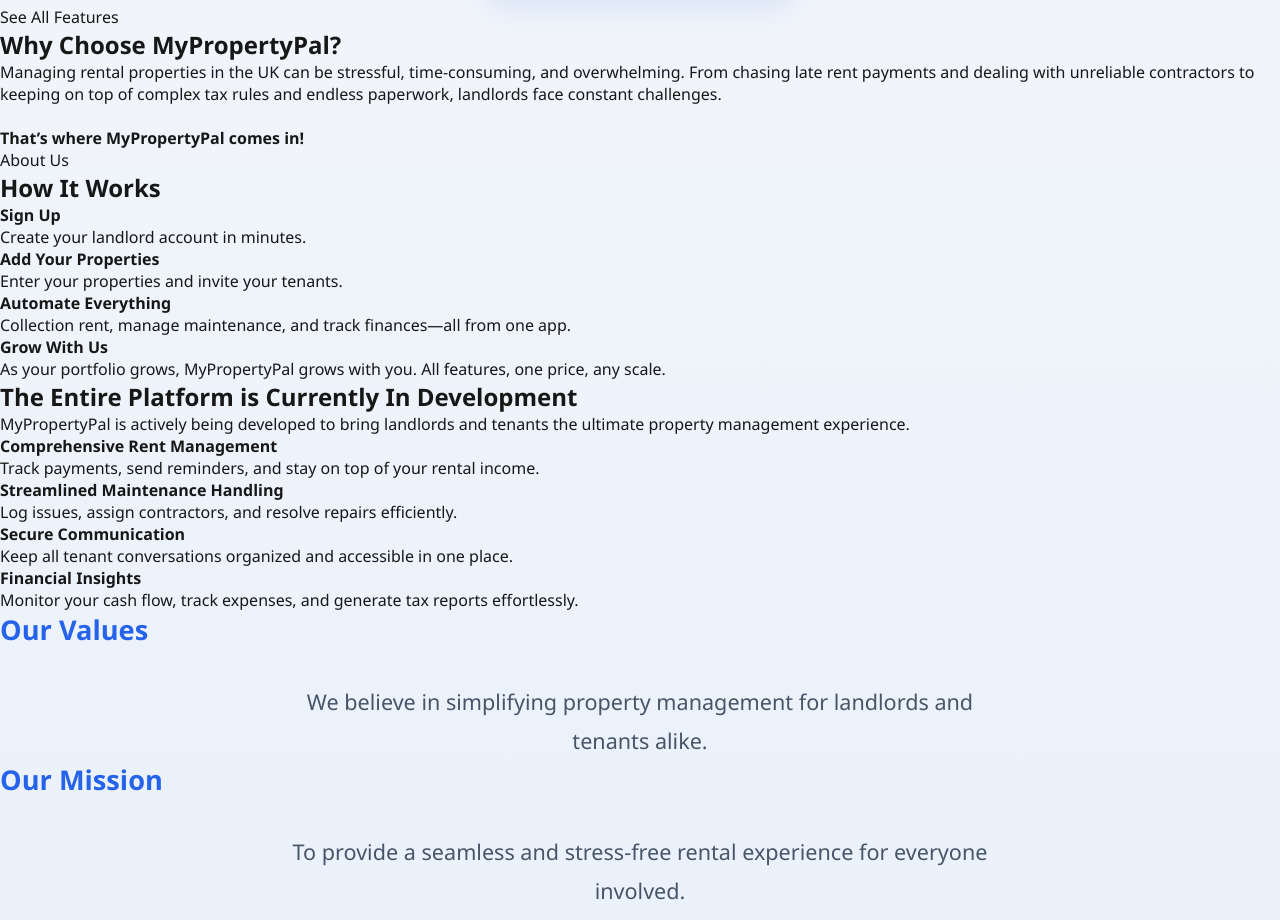
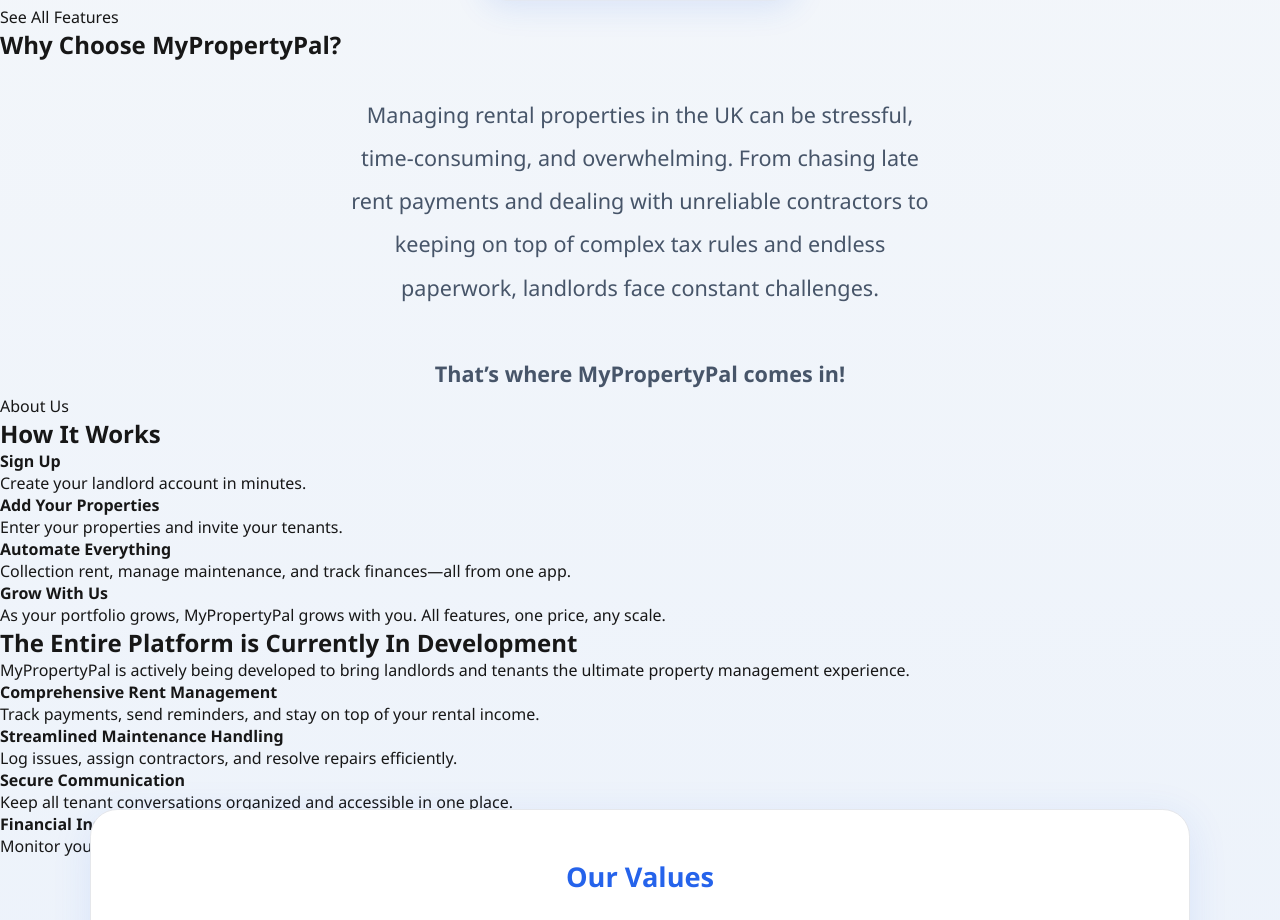
Before and after one commit to rubberduckies12/MyPropertyPal, a Next.js app in the folder webpage/: page / in a window 1280 px wide. Shown: the part 672-1592 px from the top of the page. Built offline with nearby package versions, Linux system fonts and the light colour scheme.

Commit message:
class name mismatches

```diff
--- a/webpage/src/pages/landing/landing.jsx
+++ b/webpage/src/pages/landing/landing.jsx
@@ -65,7 +65,7 @@ function FeatureCarousel() {
 			<div className={styles["features-carousel-track"]}>
 				{getVisible().map((feature, idx) => (
 					<div
-						className={`${styles["feature-card"]} ${styles["carousel-card"]} ${
+						className={`${styles["carousel-card"]} ${
 							idx === 1 ? styles["active"] : styles["faded"]
 						}`}
 						key={feature.title}
@@ -167,7 +167,7 @@ const Landing = () => {
 					className={`${styles["landing-section"]} ${styles["landing-card"]}`}
 				>
 					<h2 className={styles["landing-card-title"]}>Why Choose MyPropertyPal?</h2>
-					<p className={styles["landing-card-content"]}>
+					<p className={styles["why-paragraph"]}>
 						Managing rental properties in the UK can be stressful, time-consuming,
 						and overwhelming. From chasing late rent payments and dealing with
 						unreliable contractors to keeping on top of complex tax rules and
@@ -187,7 +187,7 @@ const Landing = () => {
 					className={`${styles["landing-section"]} ${styles["landing-card"]}`}
 				>
 					<h2 className={styles["landing-card-title"]}>How It Works</h2>
-					<ol className={styles["landing-card-list"]}>
+					<ol className="how-it-works-list">
 						<li>
 							<div className={styles["landing-card-step-title"]}>
 								<strong>Sign Up</strong>
@@ -271,9 +271,7 @@ const Landing = () => {
 				</section>
 
 				{/* Our Values Section */}
-				<section
-					className={`${styles["landing-section"]} ${styles["landing-card"]}`}
-				>
+				<section className={styles["landing-values"]}>
 					<h2 className={styles["landing-features-title"]}>Our Values</h2>
 					<p className={styles["landing-hero-sub"]}>
 						We believe in simplifying property management for landlords and tenants
@@ -282,9 +280,7 @@ const Landing = () => {
 				</section>
 
 				{/* Our Mission Section */}
-				<section
-					className={`${styles["landing-section"]} ${styles["landing-card"]}`}
-				>
+				<section className={styles["landing-mission"]}>
 					<h2 className={styles["landing-features-title"]}>Our Mission</h2>
 					<p className={styles["landing-hero-sub"]}>
 						To provide a seamless and stress-free rental experience for everyone
```
